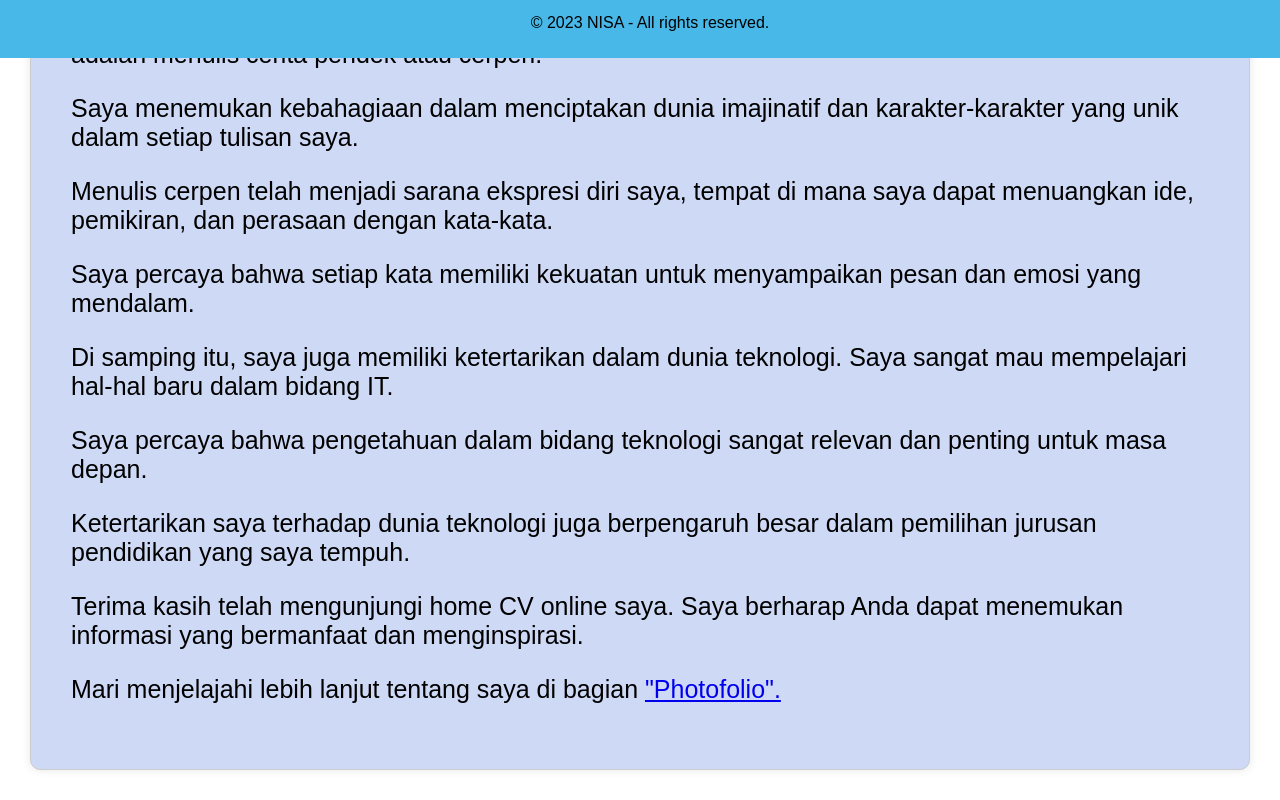
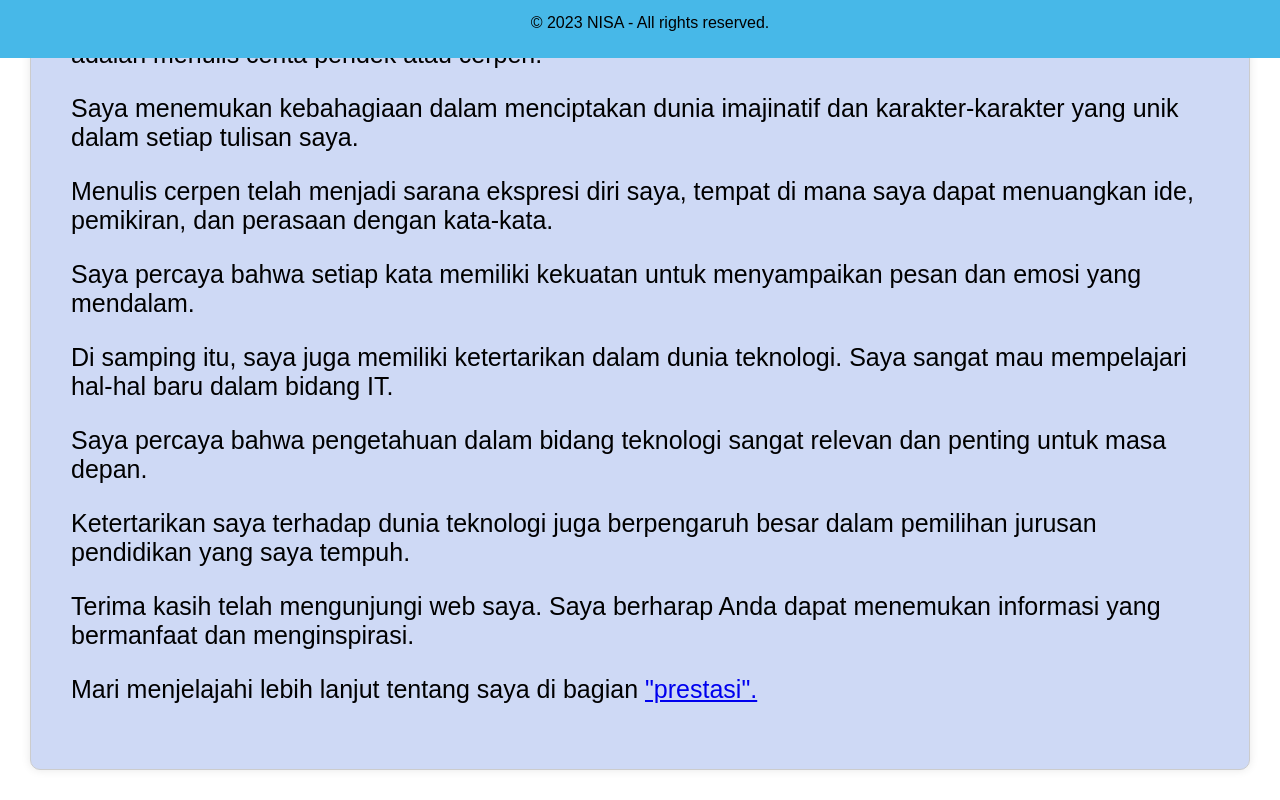
Before and after one commit to nisa012/nisa.github.io, a plain HTML site: page index.html in a window 1280 px wide. Shown: the part 742-1542 px from the top of the page. Drawn offline with Linux system fonts and the light colour scheme.

Commit message:
secound commit

```diff
--- a/index.html
+++ b/index.html
@@ -31,8 +31,8 @@
                     <p>Di samping itu, saya juga memiliki ketertarikan dalam dunia teknologi. Saya sangat mau mempelajari hal-hal baru dalam bidang IT.</p>
                     <p> Saya percaya bahwa pengetahuan dalam bidang teknologi sangat relevan dan penting untuk masa depan.</p>
                     <p>Ketertarikan saya terhadap dunia teknologi juga berpengaruh besar dalam pemilihan jurusan pendidikan yang saya tempuh.</p>
-                    <p>Terima kasih telah mengunjungi home CV online saya. Saya berharap Anda dapat menemukan informasi yang bermanfaat dan menginspirasi.</p>
-                    <p>Mari menjelajahi lebih lanjut tentang saya di bagian  <a href="about.html">"Photofolio".</a></p>
+                    <p>Terima kasih telah mengunjungi web saya. Saya berharap Anda dapat menemukan informasi yang bermanfaat dan menginspirasi.</p>
+                    <p>Mari menjelajahi lebih lanjut tentang saya di bagian  <a href="about.html">"prestasi".</a></p>
 
                 </div>
             </div>
```
